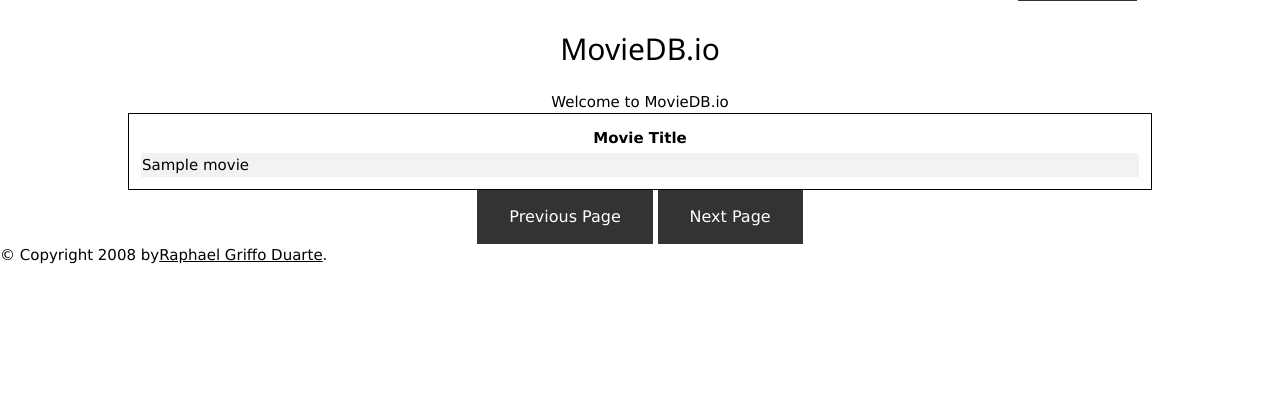
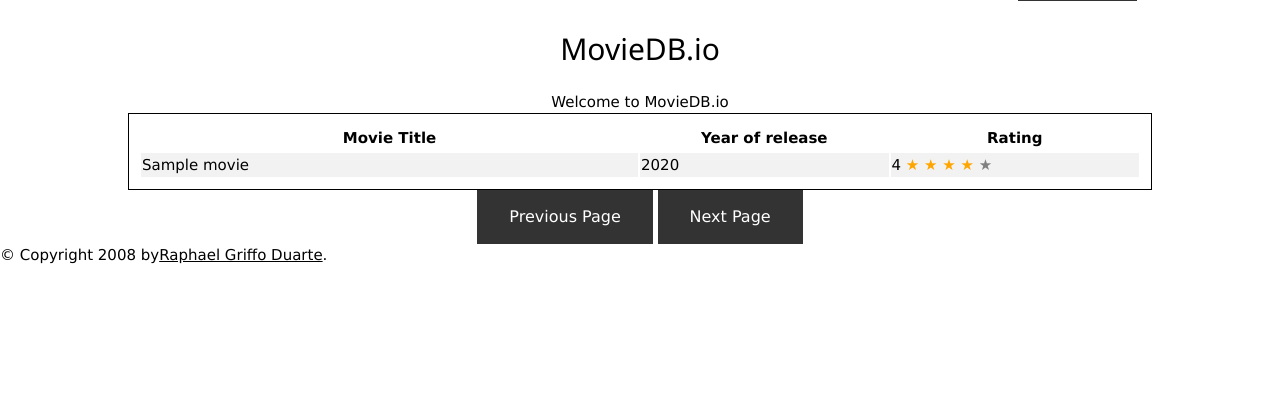
Before and after one commit to raphaelgri/DataStorageApp, a Flask app: template Python/templates/movieList.html in a window 1280 px wide. Shown: the part 194-612 px from the top of the page. Run offline with Flask 2, Linux system fonts and the light colour scheme; the template is opened without the code that fills it: most values are stand-ins (such as "Sample title", 1, 10 or a date in 2020).

Commit message:
Reference table for ratings, year column for movies, update Movie list.

```diff
--- a/Python/app.py
+++ b/Python/app.py
@@ -21,7 +21,7 @@ class Movies(Base):
 
     id_movie = sqa.Column(sqa.Integer, primary_key=True)
     title_movie = sqa.Column(sqa.String)
-
+    year_movie = sqa.Column(sqa.Integer)
 
     def __repr__(self):
         return "<Movie(id_movie='%i',title_movie='%s')>" % (self.id_movie, self.title_movie)
@@ -51,6 +51,20 @@ class GenreList(Base):
 
     def __repr__(self):
         return "<GenreList(id_genre_item='%i',id_movie='%i',name_genre='%s')>" % (self.id_genre_item,self.id_movie,self.id_user,self.name_genre)
+
+
+#creates class temporary reference of average rating
+class ReferenceRatings(Base):
+    __tablename__ = 'reference_ratings'
+
+    id_reference = sqa.Column(sqa.Integer, primary_key=True)
+    average_rating = sqa.Column(sqa.Float)
+    timestamp_update = sqa.Column(sqa.String)
+
+
+    def __repr__(self):
+        return "<Rating(id_movie='%i',average_rating='%i',timestamp_update='%s')>" % (self.id_movie,self.average_rating, self.timestamp_update)
+
 
 #============== FLASK ==============
 
@@ -86,6 +100,8 @@ def movieList(page=0):
     print(args)
 
     movies = [] #list of movies
+    years = [] #list of years
+    ratings = [] #list of ratings
 
     i = int(page) #convert page to integer
 
@@ -94,16 +110,23 @@ def movieList(page=0):
 
     #executing the query for the movie list (create a separate function later!!!)
     if(search):
-        for m in SQAsession.query(Movies).filter(Movies.title_movie.like("%"+search+"%")).order_by(Movies.id_movie)[lsize*i:lsize+lsize*i]:
-            movies.append(m.title_movie)
+        term = "%".join(search.split()) #searches in a more flexible way
+        for m in SQAsession.query(Movies.title_movie, Movies.year_movie, ReferenceRatings.average_rating).filter(Movies.title_movie.like("%"+term+"%")).filter(Movies.id_movie == ReferenceRatings.id_reference).order_by(Movies.id_movie)[lsize*i:lsize+lsize*i]:
+            movies.append(m[0])
+            years.append(m[1])
+            ratings.append(round(m[2],1))
     else:
-        for m in SQAsession.query(Movies).order_by(Movies.id_movie)[lsize*i:lsize+lsize*i]:
-            movies.append(m.title_movie)
+        for m in SQAsession.query(Movies.title_movie, Movies.year_movie,ReferenceRatings.average_rating).filter(Movies.id_movie == ReferenceRatings.id_reference).order_by(Movies.id_movie)[lsize*i:lsize+lsize*i]:
+            movies.append(m[0])
+            years.append(m[1])
+            ratings.append(round(m[2],1))
 
     next=url_for('.movieList', page=i+1, lsize=lsize,searchBar=search, reset='no')
     previous=url_for('.movieList', page=i-1,lsize=lsize,searchBar=search, reset='no')
 
+    movies=zip(movies, years, ratings) #put all information into one variable for the template
+
     return render_template('movieList.html', movielist=movies, previous=previous, next=next, max=100)
 
 if __name__ == '__main__':
-    app.run(debug=True)
+    app.run(host="0.0.0.0", port=5000,debug=True)
--- a/Python/static/styles/style.css
+++ b/Python/static/styles/style.css
@@ -52,6 +52,14 @@ ul {
   }
   tr:nth-child(even) {background-color: #f2f2f2;}
 
+  .bigColumn{
+    width: 50%;
+  }
+
+  .smallColumn{
+    width: 25%;
+  }
+
   .important{
     margin:auto;
     text-align: center;
@@ -72,6 +80,13 @@ ul {
     display: inline-block;
     font-size: 16px;
     margin: auto;
+  }
+
+  .markedStar{
+    color: orange;
+  }
+  .unmarkedStar{
+    color: grey
   }
 
 
--- a/Python/templates/movieList.html
+++ b/Python/templates/movieList.html
@@ -12,10 +12,57 @@
     <table class="resultTable">
       <tr>
         <th>Movie Title</th>
+        <th>Year of release</th>
+        <th>Rating</th>
       </tr>
-    {% for movie in movielist %}
+    {% for movie, year, rating in movielist %}
       <tr>
-        <td>{{ movie }}</td>
+        <td class="bigColumn">{{ movie }}</td>
+        {% if year != -1 %}
+          <td class="smallColumn">{{ year }}</td>
+        {% else %}
+          <td class="smallColumn">Unkown Year</td>
+        {% endif %}
+        <td class="smallColumn">
+          {{ rating }}
+          {% if rating >= 5 %}
+              <span class="markedStar">&#9733;</span>
+              <span class="markedStar">&#9733;</span>
+              <span class="markedStar">&#9733;</span>
+              <span class="markedStar">&#9733;</span>
+              <span class="markedStar">&#9733;</span>
+          {% elif rating >= 4 %}
+            <span class="markedStar">&#9733;</span>
+            <span class="markedStar">&#9733;</span>
+            <span class="markedStar">&#9733;</span>
+            <span class="markedStar">&#9733;</span>
+            <span class="unmarkedStar">&#9733;</span>
+          {% elif rating >= 3 %}
+            <span class="markedStar">&#9733;</span>
+            <span class="markedStar">&#9733;</span>
+            <span class="markedStar">&#9733;</span>
+            <span class="unmarkedStar">&#9733;</span>
+            <span class="unmarkedStar">&#9733;</span>
+          {% elif rating >= 2 %}
+            <span class="markedStar">&#9733;</span>
+            <span class="markedStar">&#9733;</span>
+            <span class="unmarkedStar">&#9733;</span>
+            <span class="unmarkedStar">&#9733;</span>
+            <span class="unmarkedStar">&#9733;</span>
+          {% elif rating >= 1 %}
+            <span class="markedStar">&#9733;</span>
+            <span class="unmarkedStar">&#9733;</span>
+            <span class="unmarkedStar">&#9733;</span>
+            <span class="unmarkedStar">&#9733;</span>
+            <span class="unmarkedStar">&#9733;</span>
+          {% else %}
+            <span class="unmarkedStar">&#9733;</span>
+            <span class="unmarkedStar">&#9733;</span>
+            <span class="unmarkedStar">&#9733;</span>
+            <span class="unmarkedStar">&#9733;</span>
+            <span class="unmarkedStar">&#9733;</span>
+          {% endif %}
+        </td>
       </tr>
     {% endfor %}
     </table>
```
Also changed, not shown: 2 other files.
